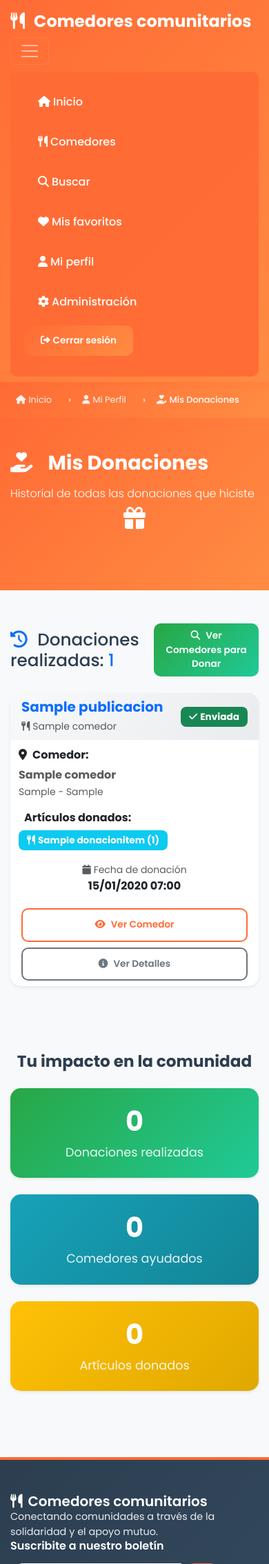
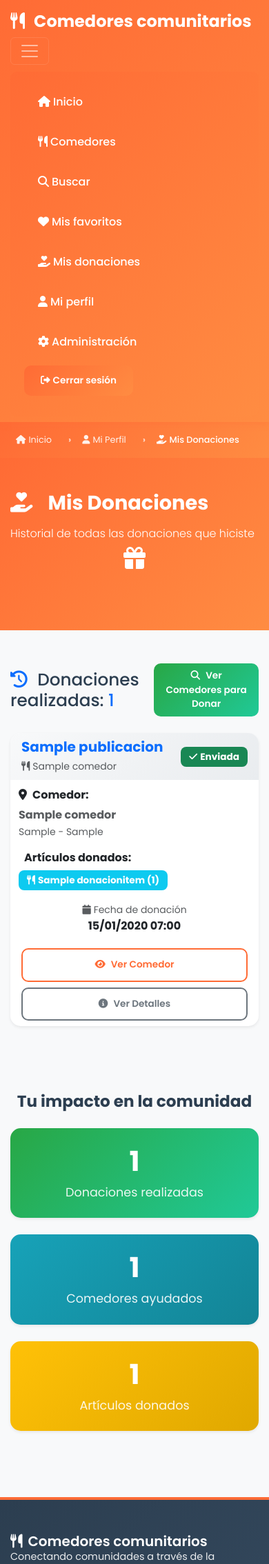
Before and after one commit to zaka6423/IngenieriaWeb-Grupo11, a Django app: page /donaciones/ in a window 390 px wide, after a click that opens the changed part. Shown: the top 2268 px of the page at 69% size. Run offline with Django 5.2, Linux system fonts and the light colour scheme; a user stored in the database is signed in; tables that the repository leaves empty hold one stand-in row (values such as "Sample post").

Commit message:
fix todo

```diff
--- a/core/views.py
+++ b/core/views.py
@@ -949,9 +949,7 @@ def listar_todas_donaciones(request):
     donaciones = Donacion.objects.all()
     return render(request, 'core/listar_donaciones.html', {'donaciones': donaciones})
 
-def listar_donaciones_usuario(request, id_usuario):
-    donaciones = Donacion.objects.filter(id_usuario_id=id_usuario)
-    return render(request, 'core/listar_donaciones.html', {'donaciones': donaciones})
+# Función duplicada eliminada - usar la versión con @login_required más abajo
 
 @require_GET
 def listar_articulos_disponibles_por_publicacion(request, id_publicacion):
--- a/static/js/custom.js
+++ b/static/js/custom.js
@@ -367,6 +367,35 @@ function fallbackShare() {
     });
 }
 
+// Función para eliminar favorito con confirmación
+function eliminarFavorito(favoritoId, comedorNombre) {
+    if (confirm(`¿Estás seguro de que querés quitar "${comedorNombre}" de tus favoritos?`)) {
+        // Mostrar loading state
+        const boton = event.target;
+        const textoOriginal = boton.innerHTML;
+        boton.innerHTML = '<i class="fas fa-spinner fa-spin me-2"></i>Eliminando...';
+        boton.disabled = true;
+
+        // Crear formulario para enviar POST request
+        const form = document.createElement('form');
+        form.method = 'POST';
+        form.action = `/favoritos/${favoritoId}/eliminar/`;
+
+        // Agregar CSRF token
+        const csrfToken = document.querySelector('[name=csrfmiddlewaretoken]');
+        if (csrfToken) {
+            const csrfInput = document.createElement('input');
+            csrfInput.type = 'hidden';
+            csrfInput.name = 'csrfmiddlewaretoken';
+            csrfInput.value = csrfToken.value;
+            form.appendChild(csrfInput);
+        }
+
+        document.body.appendChild(form);
+        form.submit();
+    }
+}
+
 // Exportar funciones para uso global
 window.ComedoresApp = {
     showNotification,
@@ -374,5 +403,6 @@ window.ComedoresApp = {
     createRippleEffect,
     handleDonation,
     handleVolunteering,
-    handleShare
+    handleShare,
+    eliminarFavorito
 };
--- a/static/js/main.js
+++ b/static/js/main.js
@@ -3,8 +3,6 @@
 
 // Importar módulos cuando se cargue la página
 document.addEventListener('DOMContentLoaded', () => {
-    console.log('🚀 Módulos JavaScript cargados correctamente');
-
     // Los módulos individuales se ejecutan automáticamente
     // - counters.js: Contadores animados
     // - darkMode.js: Toggle de modo oscuro
--- a/static/js/messages.js
+++ b/static/js/messages.js
@@ -48,17 +48,21 @@ document.addEventListener('DOMContentLoaded', function() {
         button.addEventListener('click', function(e) {
             const form = button.closest('form');
             if (form && form.checkValidity()) {
-                // Solo cambiar la apariencia, no deshabilitar el botón
+                // Guardar el estado original
                 const originalText = button.innerHTML;
+                const originalDisabled = button.disabled;
+
+                // Mostrar loading state
                 button.innerHTML = '<i class="fas fa-spinner fa-spin me-2"></i>Procesando...';
+                button.disabled = true;
 
-                // Re-habilitar el botón después de 5 segundos como fallback
+                // Re-habilitar el botón después de 10 segundos como fallback
                 setTimeout(function() {
                     if (button.disabled) {
-                        button.disabled = false;
+                        button.disabled = originalDisabled;
                         button.innerHTML = originalText;
                     }
-                }, 5000);
+                }, 10000);
             }
         });
     });
--- a/static/js/visualEffects.js
+++ b/static/js/visualEffects.js
@@ -182,48 +182,7 @@ function initTypeWriterEffects() {
     });
 }
 
-// Función para efectos de contador animado
-function animateCounter(element, target, duration = 2000) {
-    console.log('Animando contador:', element, 'Target:', target);
-
-    if (!target || target === 0) {
-        element.textContent = '0';
-        return;
-    }
-
-    const start = 0;
-    const increment = target / (duration / 16);
-    let current = start;
-
-    const timer = setInterval(() => {
-        current += increment;
-        element.textContent = Math.floor(current);
-
-        if (current >= target) {
-            element.textContent = target;
-            clearInterval(timer);
-        }
-    }, 16);
-}
-
-// Función para inicializar contadores animados
-function initAnimatedCounters() {
-    console.log('Inicializando contadores animados...');
-    const counters = document.querySelectorAll('[data-counter]');
-    console.log('Contadores encontrados:', counters.length);
-
-    counters.forEach(counter => {
-        const target = parseInt(counter.getAttribute('data-counter'));
-        console.log('Contador:', counter, 'Target:', target);
-
-        if (target && target > 0) {
-            // Animar inmediatamente para debug
-            setTimeout(() => {
-                animateCounter(counter, target);
-            }, 1000);
-        }
-    });
-}
+// Los contadores se manejan en stats.js para evitar duplicación
 
 // Función principal de inicialización
 function initVisualEffects() {
@@ -251,10 +210,7 @@ function initVisualEffects() {
     // Inicializar efectos de typing
     initTypeWriterEffects();
 
-    // Inicializar contadores animados
-    initAnimatedCounters();
-
-    console.log('🎨 Efectos visuales avanzados inicializados');
+    // Efectos visuales inicializados
 }
 
 // Inicializar cuando el DOM esté listo
--- a/templates/core/agregar_favorito.html
+++ b/templates/core/agregar_favorito.html
@@ -15,11 +15,6 @@
                 <li class="breadcrumb-item">
                     <a href="{% url 'core:listar_comedores' %}">
                         <i class="fas fa-utensils me-1"></i>Comedores
-                    </a>
-                </li>
-                <li class="breadcrumb-item">
-                    <a href="{% url 'core:detalle_comedor' comedor.id %}">
-                        <i class="fas fa-info-circle me-1"></i>{{ comedor.nombre }}
                     </a>
                 </li>
                 <li class="breadcrumb-item active" aria-current="page">
--- a/templates/core/base.html
+++ b/templates/core/base.html
@@ -54,8 +54,18 @@
         }
 
         .navbar {
+            background: linear-gradient(135deg, var(--primary-orange), var(--secondary-orange));
+            box-shadow: 0 2px 10px rgba(255, 107, 53, 0.3);
+        }
+
+        /* Asegurar consistencia de colores entre navbar y hero */
+        .navbar.navbar-expand-lg {
             background: linear-gradient(135deg, var(--primary-orange), var(--secondary-orange)) !important;
-            box-shadow: 0 2px 10px rgba(255, 107, 53, 0.3);
+        }
+
+        /* Sobrescribir estilos de Bootstrap para navbar-dark */
+        .navbar.navbar-dark {
+            background: linear-gradient(135deg, var(--primary-orange), var(--secondary-orange)) !important;
         }
 
         .navbar-brand {
@@ -75,10 +85,29 @@
             transform: translateY(-2px);
         }
 
+        /* Espaciado mejorado para elementos del navbar */
+        .navbar-nav .nav-item {
+            margin-right: 0.5rem;
+        }
+
+        .navbar-nav .nav-item:last-child {
+            margin-right: 0;
+        }
+
+        /* Z-index mejorado para notificaciones */
+        .navbar .badge {
+            z-index: 1050 !important;
+        }
+
+        /* Espaciado específico para botón de cerrar sesión */
+        .navbar-nav .nav-item form {
+            margin-left: 0.5rem;
+        }
+
         .hero-section {
             background: linear-gradient(135deg, var(--primary-orange), var(--secondary-orange));
             color: var(--white);
-            padding: 100px 0;
+            padding: 40px 0 30px 0;
             position: relative;
             overflow: hidden;
         }
@@ -114,7 +143,7 @@
 
         @media (max-width: 768px) {
             .hero-section {
-                padding: 60px 0;
+                padding: 30px 0 20px 0;
             }
 
             .form-container {
@@ -128,7 +157,7 @@
         /* Mejoras para menú móvil */
         @media (max-width: 991px) {
             .navbar-collapse {
-                background: rgba(255, 107, 53, 0.95);
+                background: linear-gradient(135deg, var(--primary-orange), var(--secondary-orange));
                 border-radius: 10px;
                 margin-top: 10px;
                 padding: 20px;
@@ -137,6 +166,12 @@
 
             .navbar-nav .nav-item {
                 margin-bottom: 10px;
+                margin-right: 0;
+            }
+
+            .navbar-nav .nav-item form {
+                margin-left: 0;
+                margin-top: 0.5rem;
             }
 
             .navbar-nav .nav-link {
@@ -295,17 +330,22 @@
                             </a>
                         </li>
                         <li class="nav-item">
+                            <a class="nav-link" href="{% url 'core:mis_donaciones' %}">
+                                <i class="fas fa-hand-holding-heart me-1"></i>Mis donaciones
+                            </a>
+                        </li>
+                        <li class="nav-item me-2">
                             <a class="nav-link position-relative" href="{% url 'core:privada' %}">
                                 <i class="fas fa-user me-1"></i>Mi perfil
                                 {% if not email_verified %}
-                                    <span class="position-absolute top-0 start-100 translate-middle badge rounded-pill bg-warning text-dark" style="font-size: 0.6rem;">
+                                    <span class="position-absolute top-0 start-100 translate-middle badge rounded-pill bg-warning text-dark" style="font-size: 0.6rem; z-index: 1050;">
                                         <i class="fas fa-exclamation-triangle"></i>
                                     </span>
                                 {% endif %}
                             </a>
                         </li>
                         {% if user.is_staff %}
-                        <li class="nav-item">
+                        <li class="nav-item me-2">
                             <a class="nav-link" href="/admin/">
                                 <i class="fas fa-cog me-1"></i>Administración
                             </a>
--- a/templates/core/listar_comedores.html
+++ b/templates/core/listar_comedores.html
@@ -100,7 +100,7 @@
         <div class="d-flex justify-content-between align-items-center mb-4">
             <h2 class="mb-0">
                 <i class="fas fa-utensils text-primary me-2"></i>
-                Comedores encontrados: <span class="text-primary">{{ comedores.count }}</span>
+                Comedores encontrados: <span class="text-primary">{{ comedores|length }}</span>
             </h2>
             {% if user.is_authenticated %}
             <a href="{% url 'core:crear_comedor' %}" class="btn btn-success" style="background: linear-gradient(135deg, #28a745, #20c997) !important; border: none !important; color: white !important; border-radius: 10px !important; font-weight: 600 !important; transition: all 0.3s ease !important;" onmouseover="this.style.background='linear-gradient(135deg, #1e7e34, #28a745)'" onmouseout="this.style.background='linear-gradient(135deg, #28a745, #20c997)'">
@@ -259,7 +259,7 @@ function agregarFavorito(comedorId, nombreComedor) {
     const usuarioInput = document.createElement('input');
     usuarioInput.type = 'hidden';
     usuarioInput.name = 'id_usuario';
-    usuarioInput.value = '{{ user.userprofile.id }}';
+    usuarioInput.value = '{{ user.userprofile.id|default:"" }}';
     form.appendChild(usuarioInput);
 
     document.body.appendChild(form);
--- a/templates/core/listar_donaciones.html
+++ b/templates/core/listar_donaciones.html
@@ -53,7 +53,7 @@
         <div class="d-flex justify-content-between align-items-center mb-4">
             <h2 class="mb-0">
                 <i class="fas fa-history text-primary me-2"></i>
-                Donaciones realizadas: <span class="text-primary">{{ donaciones.count }}</span>
+                Donaciones realizadas: <span class="text-primary">{{ donaciones|length }}</span>
             </h2>
             <a href="{% url 'core:listar_comedores' %}" class="btn btn-success" style="background: linear-gradient(135deg, #28a745, #20c997) !important; border: none !important; color: white !important; border-radius: 10px !important; font-weight: 600 !important; transition: all 0.3s ease !important;" onmouseover="this.style.background='linear-gradient(135deg, #1e7e34, #28a745)'" onmouseout="this.style.background='linear-gradient(135deg, #28a745, #20c997)'">
                 <i class="fas fa-search me-2"></i>Ver Comedores para Donar
@@ -169,24 +169,24 @@
                 <div class="row g-4">
                     <div class="col-md-4">
                         <div class="stats-card text-center p-4 bg-white rounded shadow-sm" style="background: linear-gradient(135deg, #28a745, #20c997) !important; color: white !important; border: none !important; border-radius: 15px !important;">
-                            <div class="stats-number display-6 fw-bold mb-2">
-                                {{ donaciones.count }}
+                            <div class="stats-number display-6 fw-bold mb-2" data-counter="{{ donaciones|length }}">
+                                {{ donaciones|length }}
                             </div>
                             <div class="stats-label">Donaciones realizadas</div>
                         </div>
                     </div>
                     <div class="col-md-4">
                         <div class="stats-card text-center p-4 bg-white rounded shadow-sm" style="background: linear-gradient(135deg, #17a2b8, #138496) !important; color: white !important; border: none !important; border-radius: 15px !important;">
-                            <div class="stats-number display-6 fw-bold mb-2">
-                                {% widthratio donaciones.count 1 donaciones|length %}
+                            <div class="stats-number display-6 fw-bold mb-2" data-counter="0">
+                                0
                             </div>
                             <div class="stats-label">Comedores ayudados</div>
                         </div>
                     </div>
                     <div class="col-md-4">
                         <div class="stats-card text-center p-4 bg-white rounded shadow-sm" style="background: linear-gradient(135deg, #ffc107, #e0a800) !important; color: white !important; border: none !important; border-radius: 15px !important;">
-                            <div class="stats-number display-6 fw-bold mb-2">
-                                {% for donacion in donaciones %}{% for item in donacion.items.all %}{{ item.cantidad|add:0 }}{% endfor %}{% endfor %}
+                            <div class="stats-number display-6 fw-bold mb-2" data-counter="0">
+                                0
                             </div>
                             <div class="stats-label">Artículos donados</div>
                         </div>
@@ -237,5 +237,38 @@ function verDetallesDonacion(donacionId) {
     const modal = new bootstrap.Modal(document.getElementById('modalDetallesDonacion'));
     modal.show();
 }
+
+// Calcular estadísticas dinámicamente
+document.addEventListener('DOMContentLoaded', function() {
+    const donaciones = {{ donaciones|length }};
+
+    // Calcular comedores únicos ayudados
+    const comedoresAyudados = new Set();
+    {% for donacion in donaciones %}
+        comedoresAyudados.add({{ donacion.id_comedor.pk }});
+    {% endfor %}
+
+    // Calcular total de artículos donados
+    let totalArticulos = 0;
+    {% for donacion in donaciones %}
+        {% for item in donacion.items.all %}
+            totalArticulos += {{ item.cantidad|default:1 }};
+        {% endfor %}
+    {% endfor %}
+
+    // Actualizar las estadísticas
+    const comedoresElement = document.querySelector('.col-md-4:nth-child(2) .stats-number');
+    const articulosElement = document.querySelector('.col-md-4:nth-child(3) .stats-number');
+
+    if (comedoresElement) {
+        comedoresElement.textContent = comedoresAyudados.size;
+        comedoresElement.setAttribute('data-counter', comedoresAyudados.size);
+    }
+
+    if (articulosElement) {
+        articulosElement.textContent = totalArticulos;
+        articulosElement.setAttribute('data-counter', totalArticulos);
+    }
+});
 </script>
 {% endblock %}
--- a/templates/core/listar_favoritos.html
+++ b/templates/core/listar_favoritos.html
@@ -128,7 +128,7 @@
                                class="btn btn-secondary-custom">
                                 <i class="fas fa-eye me-2"></i>Mirar Detalles
                             </a>
-                            <button class="btn btn-outline-danger btn-sm" onclick="eliminarFavorito({{ favorito.id }}, '{{ favorito.id_comedor.nombre }}')" style="border: 2px solid #dc3545 !important; color: #dc3545 !important; border-radius: 10px !important; font-weight: 600 !important; transition: all 0.3s ease !important;" onmouseover="this.style.background='#dc3545'; this.style.color='white'" onmouseout="this.style.background='transparent'; this.style.color='#dc3545'">
+                            <button class="btn btn-outline-danger btn-sm" onclick="window.ComedoresApp.eliminarFavorito({{ favorito.id }}, '{{ favorito.id_comedor.nombre }}')" style="border: 2px solid #dc3545 !important; color: #dc3545 !important; border-radius: 10px !important; font-weight: 600 !important; transition: all 0.3s ease !important;" onmouseover="this.style.background='#dc3545'; this.style.color='white'" onmouseout="this.style.background='transparent'; this.style.color='#dc3545'">
                                 <i class="fas fa-heart-broken me-2"></i>Quitar de Favoritos
                             </button>
                         </div>
--- a/templates/core/listar_publicaciones.html
+++ b/templates/core/listar_publicaciones.html
@@ -59,7 +59,7 @@
         <div class="d-flex justify-content-between align-items-center mb-4">
             <h2 class="mb-0">
                 <i class="fas fa-list text-primary me-2"></i>
-                Publicaciones encontradas: <span class="text-primary">{{ publicaciones.count }}</span>
+                Publicaciones encontradas: <span class="text-primary">{{ publicaciones|length }}</span>
             </h2>
             {% if user.is_authenticated %}
             <a href="{% url 'core:agregar_publicacion' %}" class="btn btn-success" style="background: linear-gradient(135deg, #28a745, #20c997) !important; border: none !important; color: white !important; border-radius: 10px !important; font-weight: 600 !important; transition: all 0.3s ease !important;" onmouseover="this.style.background='linear-gradient(135deg, #1e7e34, #28a745)'" onmouseout="this.style.background='linear-gradient(135deg, #28a745, #20c997)'">
```
Also changed, not shown: static/js/stats.js (+63 -2 lines), templates/core/detalle_comedor.html (+19 -7 lines), templates/core/home.html (+5 -5 lines), templates/core/privada.html (+0 -7 lines).
